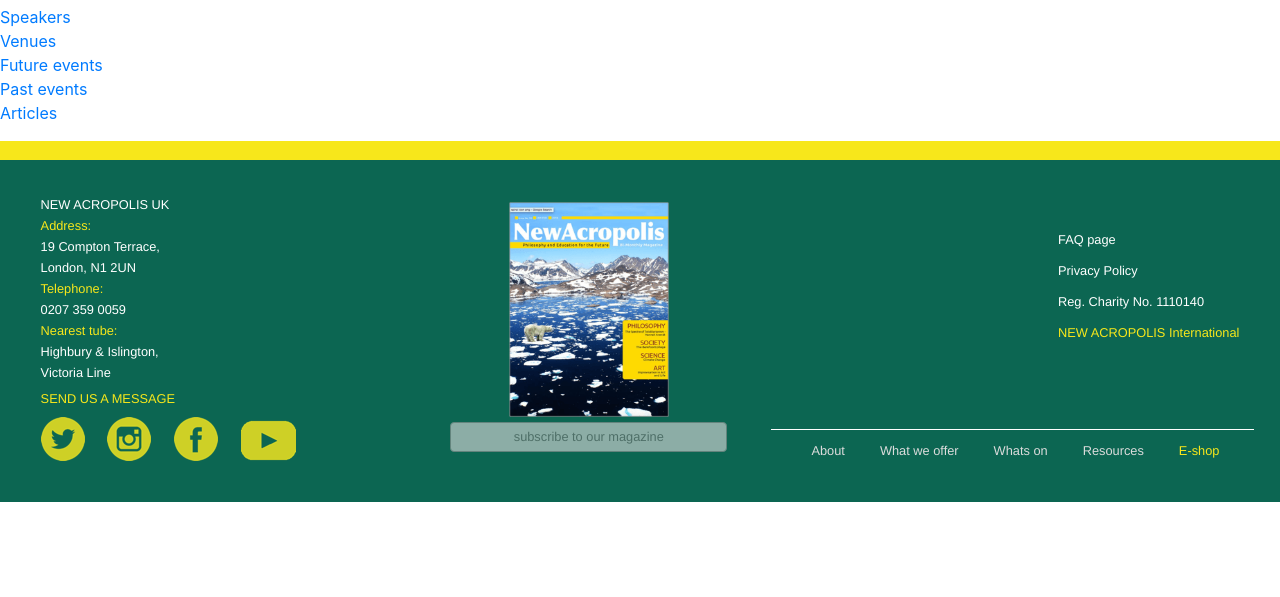
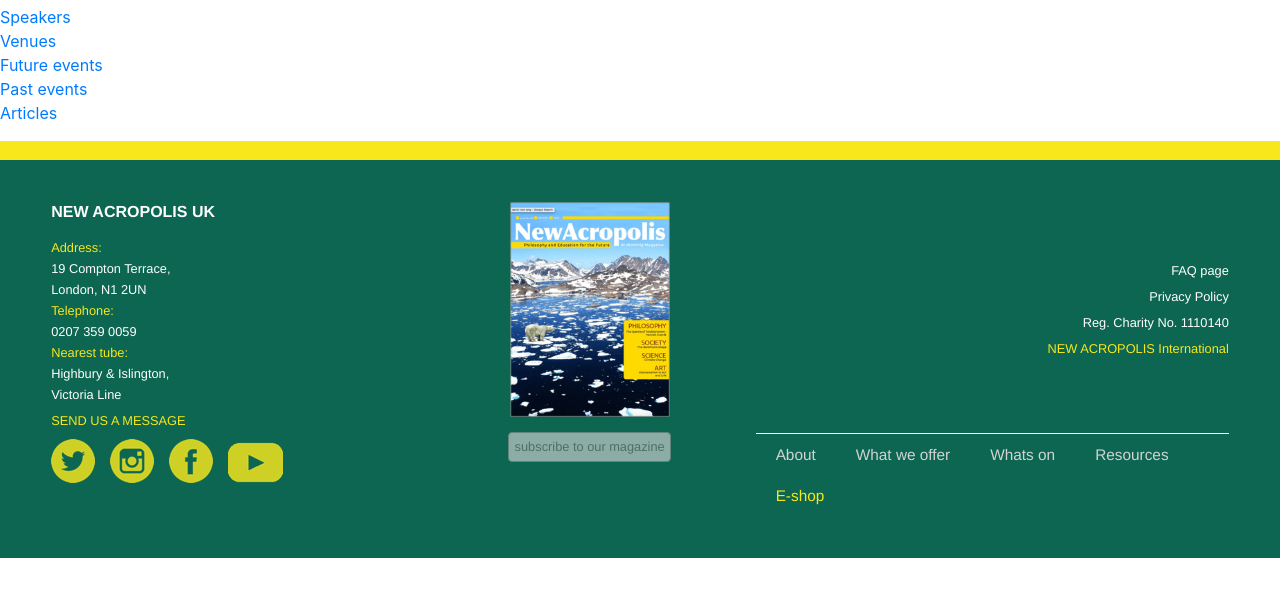
Before and after one commit to newacropolis-uk-website/frontend, a Python web app: template app/templates/views/api.html in a window 1280 px wide. Shown: the part 152-749 px from the top of the page. Run offline with Jinja, Linux system fonts and the light colour scheme; the template is opened without the code that fills it, so the values that code supplies are empty; some libraries are stand-ins or nearby versions.

Commit message:
Improved footer resizing
Footer now resizes more neatly, centers when screen is resized
Changed tests to reflect new changes to footer

```diff
--- a/app/static/css/style.css
+++ b/app/static/css/style.css
@@ -11,7 +11,7 @@
 
 }
 /*---Firefox Bug Fix --*/
-.ousel-item {
+.carousel-item {
   transition: -webkit-transform 0.5s ease;
   transition: transform 0.5s ease;
   transition: transform 0.5s ease, -webkit-transform 0.5s ease;
@@ -95,37 +95,43 @@ html, body {
 footer{
   background-color: rgba(12,102,82,1.0);
   color: white;
-  padding: 2%;
+  padding: 2% 4% 2% 4%;
   font-size: 0.8em;
   line-height: 5px;
   border-top: solid 19px rgba(247,231,27,1.0);
   font-family: 'AvenirNext-Medium',Helvetica,Arial,serif;
 }
 .footer_icons{
-  padding: 1% 5% 1% 0%;
+  padding: 3% 3% 3% 0;
 }
-.nav li a:active {
-  color: white !important;
+.empty_space{
+  padding: 7%
 }
-.nav li a:hover {
-  color: white !important;
+.footnav {
+  position: relative;
+  overflow: hidden;
+  border-top: white solid 1px;
+  text-decoration: none;
+  font-size: 1.2em;
 }
-.nav {
-  width: 100%;
+.footnav a {
+  float: left;
+  color: rgb(211,211,211);
+  text-align: center;
+  padding: 18px 20px;
+  text-decoration: none;
 }
-.nav ul {
-  list-style-type: none;
-  overflow: hidden;
+.footnav a:hover {
+  color: white;
 }
-.nav li {
-  float: right;
-  display: inline-block;
-  margin-right: 35px;
+.footnav a.active {
+  color: white;
 }
-.nav li a {
-  color: rgb(220,220,220);
-  text-decoration: none;
-  line-height: 20px;
+@media screen and (max-width: 900px) {
+  .footnav a {
+    float: none;
+    display: block;
+  }
 }
 #yellow_txt {
   color: rgba(247,231,27,1.0);
@@ -133,19 +139,12 @@ footer{
 #purple_txt {
   color: rgba(247,231,27,1.0);
 }
-.footer_nav {
-  border-top: white solid 1px;
-  position: absolute;
-  bottom: 0;
-  right: 0;
-  padding-top: 2%;
-}
 .footer_magazine{
   height: 215px;
   width: 160px;
 }
 .subscribe{
-  width: 100%;
+  width: 60%;
   background-color: rgba(215,215,215,1.0);
   height: 30px;
   border-radius: 4px;
@@ -155,11 +154,6 @@ footer{
   opacity: .63;
   text-align: center;
   margin: 0 auto;
-}
-.footer_side_text {
-  float: right;
-  padding-bottom: 10%;
-  line-height: 15px;
 }
 
 /* HOME top->bottom */
--- a/app/templates/components/footer.html
+++ b/app/templates/components/footer.html
@@ -1,8 +1,8 @@
 <footer>
-  <div class="container-fluid padding">
-    <div class="row">
-      <div class="col-md-4">
-        <p>NEW ACROPOLIS UK</p>
+  <div class="text-center text-md-left">
+    <div class="row text-center text-md-left">
+      <div class="col-md-4 col-lg-4 col-xl-4">
+        <h6 class="text-uppercase mb-4 font-weight-bold">NEW ACROPOLIS UK</h6>
         <p id="yellow_txt">Address:</p>
         <p>19 Compton Terrace,</p>
         <p>London, N1 2UN</p>
@@ -19,43 +19,29 @@
           <a class="footer_icons"><img src='/static/images/youtube.png'></a>
         </div>
       </div>
-      <div class="col-md-3 text-center">
-        <div>
-          <img src="/static/images/home-image-magazine.png" class="footer_magazine"><br><br>
-          <div class="magazine_form_padding">
-            <form>
-              <input class="subscribe" type="text" id="femail" name="femail" placeholder="subscribe to our magazine">
-            </form>
-          </div>
-        </div>
+
+      <hr class="w-100 clearfix d-md-none">
+      <div class="text-center col-md-4 col-lg-4 col-xl-3">
+        <img src="/static/images/home-image-magazine.png" class="footer_magazine"><br><br><br><br>
+        <form>
+          <input class="subscribe" type="text" id="femail" name="femail" placeholder="subscribe to our magazine">
+        </form>
       </div>
-      <div class="col-md-5">
-        <div class="footer_side_text"><br><br>
-          <p>FAQ page</p>
-          <p>Privacy Policy</p>
-          <p>Reg. Charity No. 1110140</p>
-          <p id="yellow_txt">NEW ACROPOLIS International</p>
-        </div>
-        <div class="footer_nav">
-          <div class="nav">
-            <ul>
-              <li {%- if current_page == "e-shop" %} class="nav_active active" id="yellow_txt"{% endif %}>
-                  <a id="yellow_txt" href="/e-shop">E-shop</a>
-              </li>
-              <li {%- if current_page == "resources" %} class="nav_active active"{% endif %}>
-                  <a href="/resources">Resources</a>
-              </li>
-              <li {%- if current_page == "whats-on" %} class="nav_active active"{% endif %}>
-                  <a href="/whats-on">Whats on</a>
-              </li>
-              <li {%- if current_page == "what-we-offer" %} class="nav_active active"{% endif %}>
-                  <a href="/what-we-offer">What we offer</a>
-              </li>
-              <li {%- if current_page == "/" %} class="nav_active active"{% endif %}>
-                  <a href="/">About</a>
-              </li>
-            </ul>
-          </div>
+
+      <hr class="w-100 clearfix d-md-none">
+      <div class="col-md-4 col-lg-4 col-xl-5">
+        <div class="empty_space d-none d-md-block"></div>
+        <p class="text-xs-center text-lg-right text-md-right">FAQ page</p><br>
+        <p class="text-xs-center text-lg-right text-md-right">Privacy Policy</p><br>
+        <p class="text-xs-center text-lg-right text-md-right">Reg. Charity No. 1110140</p><br>
+        <p class="text-xs-center text-lg-right text-md-right" id="yellow_txt">NEW ACROPOLIS International</p>
+        <div class="empty_space d-none d-md-block"></div>
+        <div class="footnav">
+          <a href="/" {%- if current_page == "" %} class="active"{% endif %}>About</a>
+          <a href="/what-we-offer" {%- if current_page == "what-we-offer" %} class="active"{% endif %}>What we offer</a>
+          <a href="/whats-on" {%- if current_page == "whats-on" %} class="active"{% endif %}>Whats on</a>
+          <a href="/resources" {%- if current_page == "resources" %} class="active"{% endif %}>Resources</a>
+          <a href="/e-shop" id="yellow_txt" {%- if current_page == "e-shop" %} class="active" {% endif %}>E-shop</a>
         </div>
       </div>
     </div>
```
Also changed, not shown: tests/app/main/views/test_index.py (+2 -2 lines).
